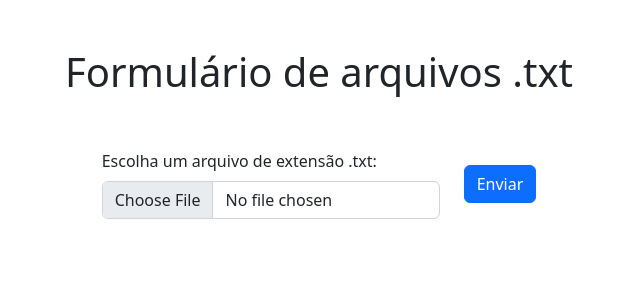
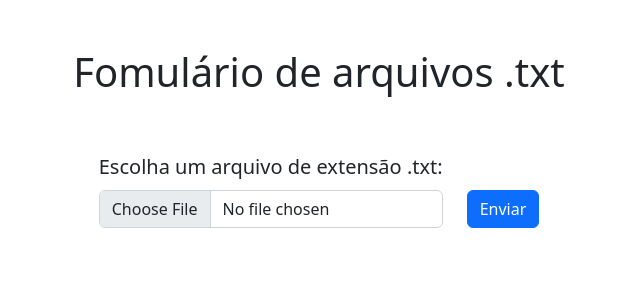
Before and after one commit to renataleite/migrate-file-front, a React (Vite) app: page / in a window 1280 px wide. Shown: the top 300 px of the page, without its empty margins (321-961 px from the left). Built offline with nearby package versions, Linux system fonts and the light colour scheme.

Commit message:
add file name

```diff
--- a/src/App.tsx
+++ b/src/App.tsx
@@ -5,16 +5,25 @@ interface FormData {
   file: File | null;
 }
 
+interface FileTextResponse {
+  fileName: string;
+  text: string;
+}
+
 const App = () => {
   const [formData, setFormData] = useState<FormData>({
     file: null,
   });
 
-  const [result, setResult] = useState<String>("");
+  const [result, setResult] = useState<FileTextResponse>({
+    fileName: "",
+    text: "",
+  });
+
+  const [success, setSuccess] = useState<boolean>(false);
 
   const handleSubmit = async (event: React.FormEvent<HTMLFormElement>) => {
     event.preventDefault();
-    console.log(formData.file);
     const formDataToSend = new FormData();
 
     if (formData.file) {
@@ -32,15 +41,10 @@ const App = () => {
     if (response.ok) {
       const result = await response.json();
       setResult(result);
-      console.log(result);
+      setSuccess(true);
     } else {
       console.error(response.statusText);
     }
-  };
-
-  const handleChange = (event: React.ChangeEvent<HTMLInputElement>) => {
-    const { name, value } = event.target;
-    setFormData({ ...formData, [name]: value });
   };
 
   const handleFileChange = (event: React.ChangeEvent<HTMLInputElement>) => {
@@ -51,25 +55,31 @@ const App = () => {
   return (
     <>
       <Container className="d-flex flex-column align-items-center justify-content-center mt-5">
-        <h1>Formulário de arquivos .txt</h1>
+        <h1>
+          {result.fileName ? result.fileName : "Fomulário de arquivos .txt"}
+        </h1>
         <Form
           onSubmit={handleSubmit}
-          style={{ height: "20vh" }}
-          className="d-flex align-items-center justify-content-center gap-4"
+          className="d-flex align-items-end justify-content-center gap-4 mt-5"
         >
           <Form.Group controlId="formFile">
-            <Form.Label>Escolha um arquivo de extensão .txt:</Form.Label>
+            <Form.Label className="fs-5 mb-2">
+              Escolha um arquivo de extensão .txt:
+            </Form.Label>
             <Form.Control type="file" name="file" onChange={handleFileChange} />
           </Form.Group>
 
-          <Button variant="primary" type="submit">
+          <Button variant="primary" type="submit" className="">
             Enviar
           </Button>
         </Form>
-        {result && (
-          <textarea className="w-50" style={{ minHeight: "15vh" }}>
-            {result}
-          </textarea>
+        {success && (
+          <textarea
+            className="w-50 mt-5"
+            style={{ minHeight: "15vh" }}
+            name="description"
+            value={result.text}
+          ></textarea>
         )}
       </Container>
     </>
```
